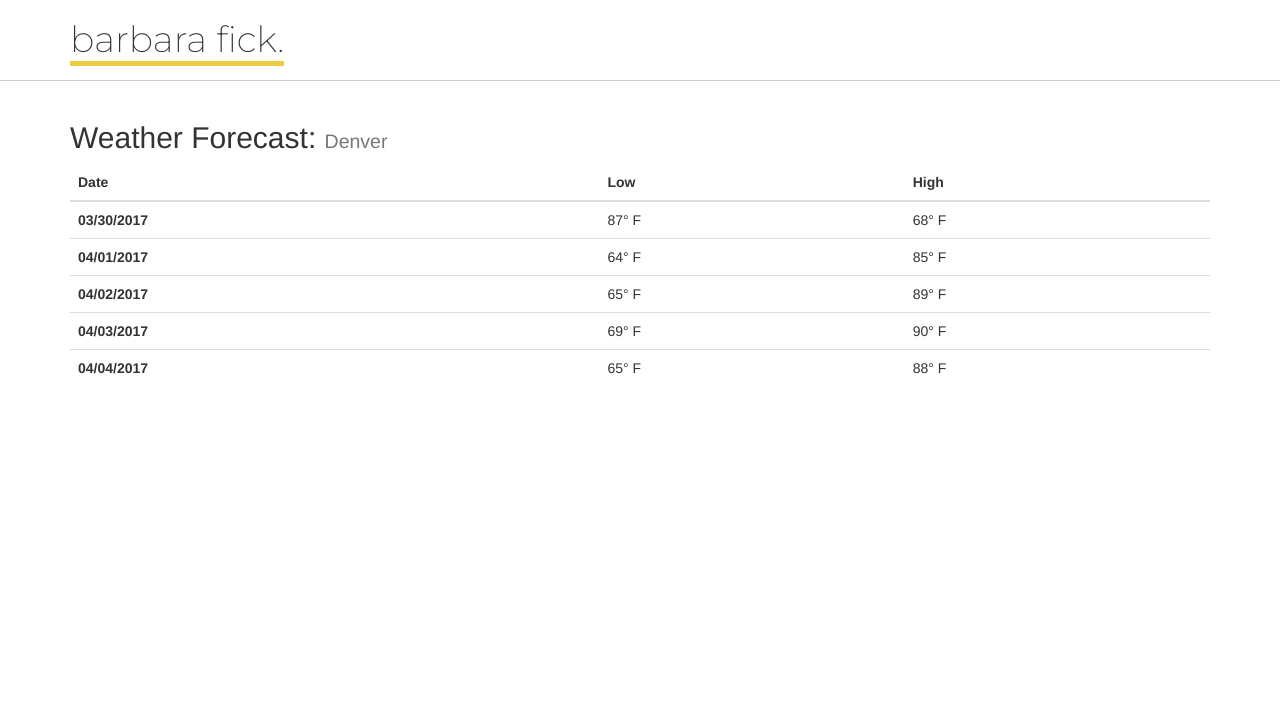
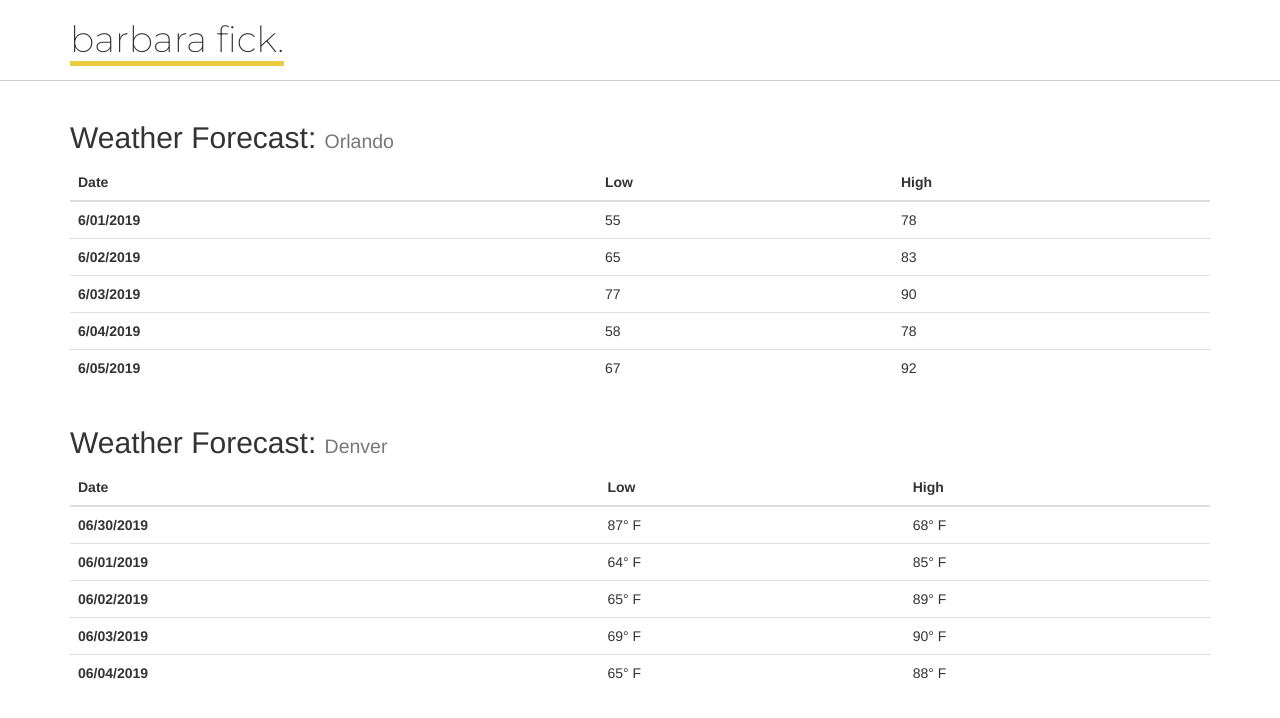
Before and after one commit to bnkfick/D3-Bar-Chart, a website: page builds/d3/index.html in a window 1280 px wide. Drawn offline with Linux system fonts and the light colour scheme.

Commit message:
make table dynamically in html file

```diff
--- a/builds/d3/index.html
+++ b/builds/d3/index.html
@@ -18,6 +18,26 @@
           </div>
 
   </header>
+
+  <div class="container">
+
+    <h2>Weather Forecast: <span class="small">Orlando</span></h2>
+    <table class="table table table-hover">
+      <thead>
+        <tr class="head">
+          <th scope="col" class="head-date">Date</th>
+          <th scope="col" class="head-temp-low">Low</th>
+          <th scope="col" class="head-temp-high">High</th>
+        </tr>
+      </thead>
+      <tbody>
+      </tbody>
+    </table>
+
+    <div id="viz"></div>
+
+  </div><!-- container -->
+
     <div class="container">
 
       <h2>Weather Forecast: <span class="small">Denver</span></h2>
@@ -31,27 +51,27 @@
         </thead>
         <tbody>
           <tr class="day">
-            <th scope="row" class="day-date">03/30/2017</th>
+            <th scope="row" class="day-date">06/30/2019</th>
             <td class="day-low"><span class="temp">87</span>&deg; <span class="notation">F</span></td>
             <td class="day-high"><span class="temp">68</span>&deg; <span class="notation">F</span></td>
           </tr>
           <tr class="day">
-            <th scope="row" class="day-date">04/01/2017</th>
+            <th scope="row" class="day-date">06/01/2019</th>
             <td class="day-low"><span class="temp">64</span>&deg; <span class="notation">F</span></td>
             <td class="day-high"><span class="temp">85</span>&deg; <span class="notation">F</span></td>
           </tr>
           <tr class="day">
-            <th scope="row"class="day-date">04/02/2017</th>
+            <th scope="row"class="day-date">06/02/2019</th>
             <td class="day-low"><span class="temp">65</span>&deg; <span class="notation">F</span></td>
             <td class="day-high"><span class="temp">89</span>&deg; <span class="notation">F</span></td>
           </tr>
           <tr class="day">
-            <th scope="row"class="day-date">04/03/2017</th>
+            <th scope="row"class="day-date">06/03/2019</th>
             <td class="day-low"><span class="temp">69</span>&deg; <span class="notation">F</span></td>
             <td class="day-high"><span class="temp">90</span>&deg; <span class="notation">F</span></td>
           </tr>
           <tr class="day">
-            <th scope="row"class="day-date">04/04/2017</th>
+            <th scope="row"class="day-date">06/04/2019</th>
             <td class="day-low"><span class="temp">65</span>&deg; <span class="notation">F</span></td>
             <td class="day-high"><span class="temp">88</span>&deg; <span class="notation">F</span></td>
           </tr>
```
